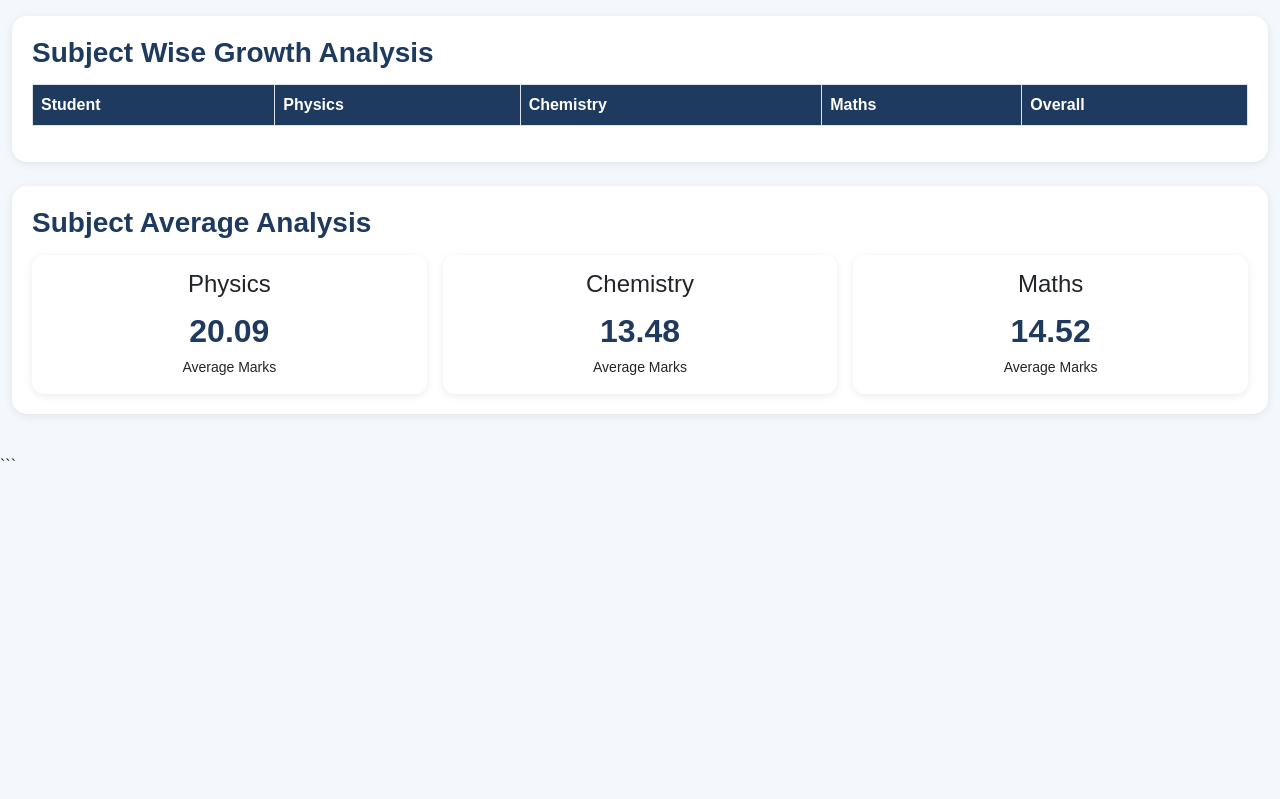
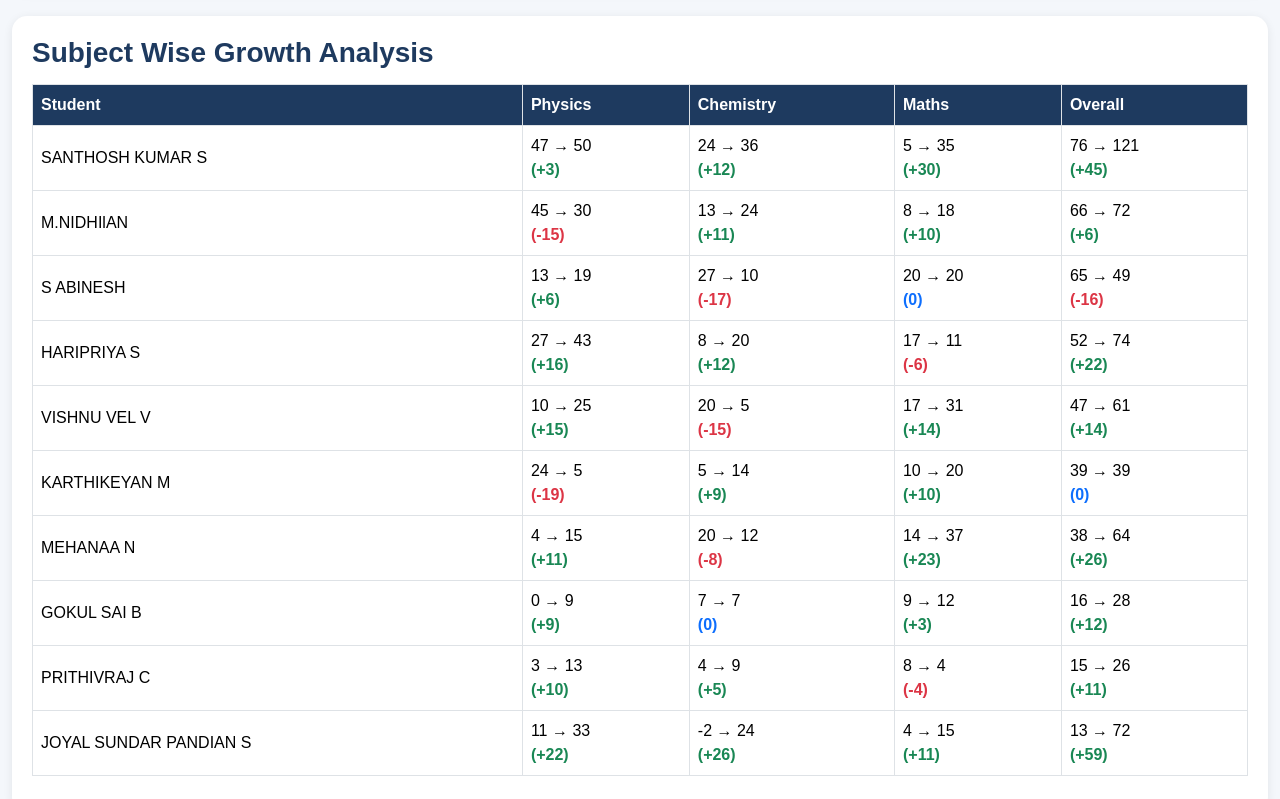
Before and after one commit to Muthu308/unicexam, a plain HTML site: page result-summary.html in a window 1280 px wide. Shown: the part 4820-5619 px from the top of the page. Before the commit the page ends 5298 px from the top, so only its background shows below. Drawn offline with nearby package versions, Linux system fonts and the light colour scheme.

Commit message:
Update result-summary.html

```diff
--- a/result-summary.html
+++ b/result-summary.html
@@ -608,7 +608,7 @@ function applyFilters(){
     renderGrowthAnalysis(filtered);
 
     renderSubjectAverage(filtered);
-
+    renderSubjectGrowthAnalysis(filtered);
     updateDashboardTitle();
 }
 
```
